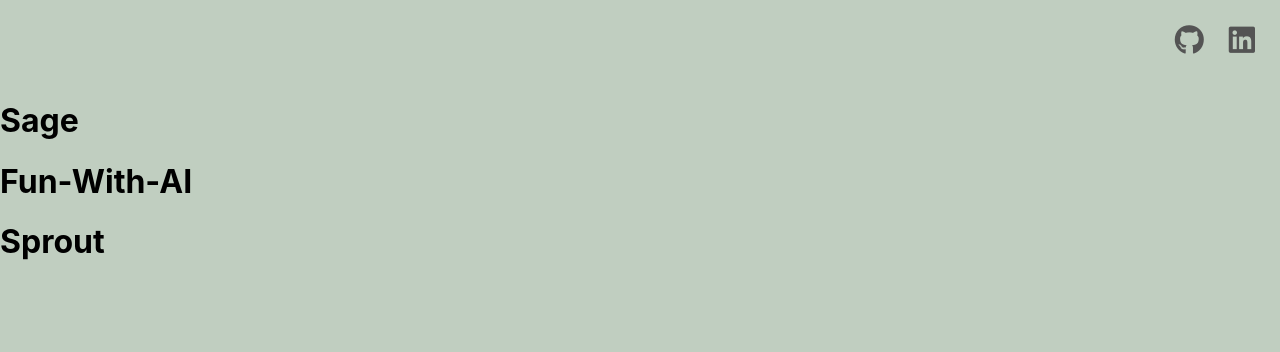
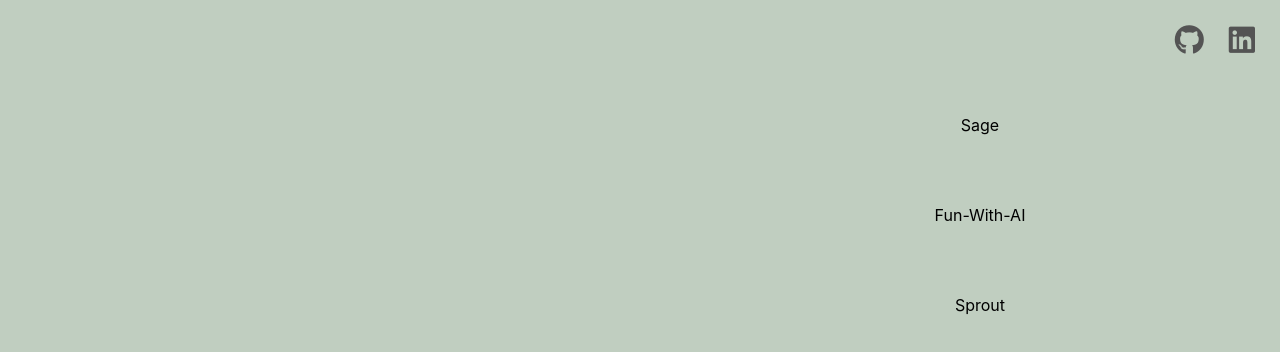
Before and after one commit to Sasu-Osayande/portfolio, a React (Create React App) app: page /sasu in a window 1280 px wide. Shown: the top 352 px of the page. Built offline with nearby package versions, Linux system fonts and the light colour scheme.

Commit message:
Styling for projects

```diff
--- a/src/components/Portfolio.css
+++ b/src/components/Portfolio.css
@@ -18,10 +18,25 @@
 i {
   font-size: 30px;
   color: rgb(84, 84, 84);
-  display: flex;
+  /* display: flex; */
 }
 
 .Icons {
   display: flex;
-  justify-content: end;
+  justify-content: flex-end;
 }
+
+.Projects {
+  display: flex;
+  align-items: flex-end;
+  flex-direction: column;
+  padding-right: 25px;
+}
+
+.Project {
+  width: 550px;
+  height: 90px;
+  display: flex;
+  align-items: center;
+  justify-content: center;
+}
--- a/src/components/Portfolio.js
+++ b/src/components/Portfolio.js
@@ -24,10 +24,10 @@ function Portfolio() {
         </button>
       </form>
       </div>
-      <div>
-      <div><h1>Sage</h1></div>
-      <div><h1>Fun-With-AI</h1></div>
-      <div><h1>Sprout</h1></div>
+      <div className="Projects">
+      <div className="Project">Sage</div>
+      <div className="Project">Fun-With-AI</div>
+      <div className="Project">Sprout</div>
       </div>
     </div>
   );
```
